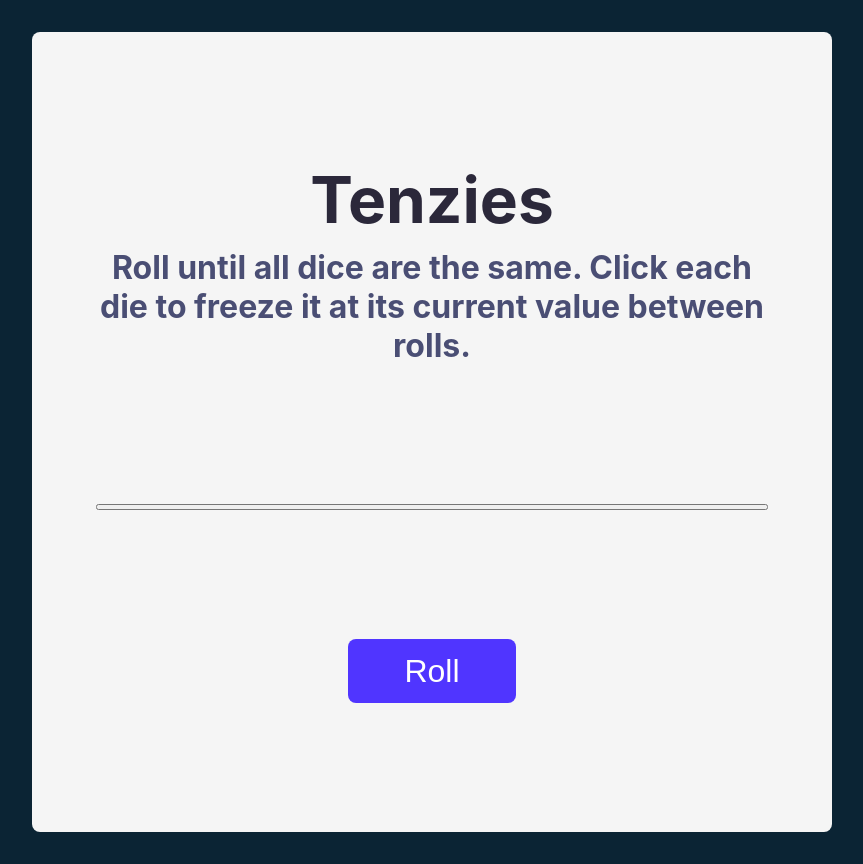
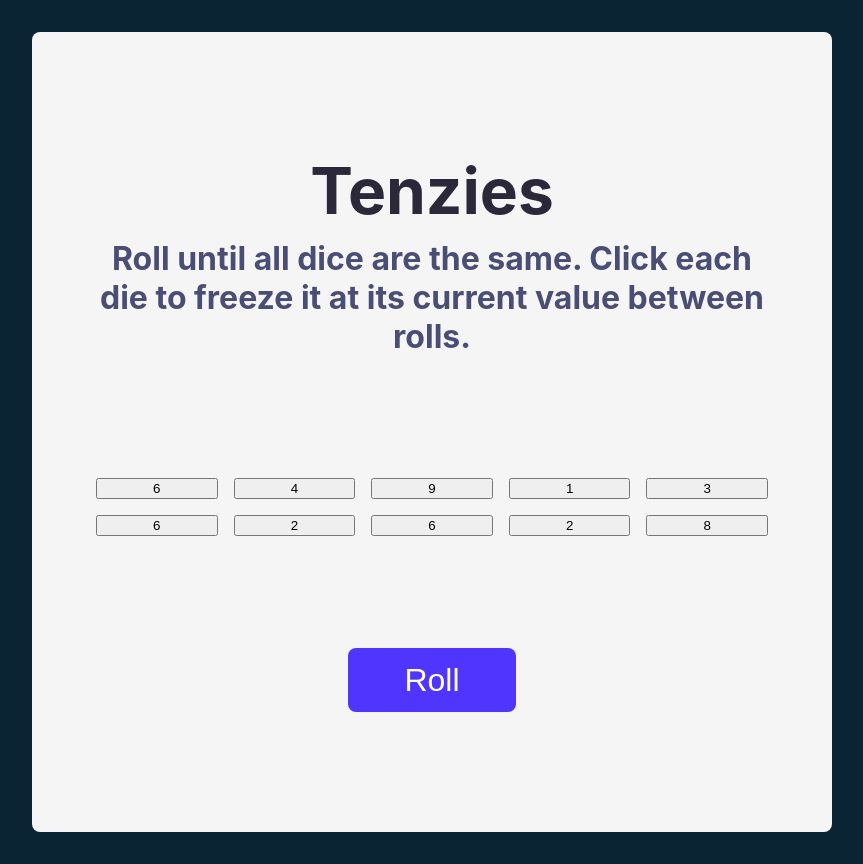
Before and after one commit to Mini-GT/tenzies-game, a React (Vite) app: page / in a window 1280 px wide. Shown: the whole page, without its empty margins (208-1071 px from the left). Built offline with nearby package versions, Linux system fonts and the light colour scheme; a web font is replaced by a local one.

Commit message:
refactor: moved all the logic in inside Main.tsx

```diff
--- a/src/components/Main.tsx
+++ b/src/components/Main.tsx
@@ -6,8 +6,9 @@ import useStoreId from "../store/storeId";
 
 export default function Main() {
   //initialize useStoreId
-  const storeDieData = useStoreId((state) => state.storeDieData)
+  const {storeDieData} = useStoreId()
   const [dieData, setDieData] = useState<DieData[]>([])
+
   //load data
   useEffect(() => {
     const data = getDieData()
@@ -16,19 +17,43 @@ export default function Main() {
 
   // handle the roll button
   const handleRoll = () => {
-    console.log(storeDieData)
-    const dataArr = getDieData()
+    const rolledDieData = getDieData()
+    const newData = rolledDieData.map((rolledDie) => {
 
-    // const newData = dataArr.map((data) => {
-    //   if(data.id === storeDieData.id) {
-    //     return {...data, storeDieData.value}
-    //   } else {
-    //     return {...data}
-    //   }
-    // })
+      const matchingId = storeDieData.find(dieData => rolledDie.id === dieData.id)
+      return matchingId ? matchingId : rolledDie
+    })
 
-    setDieData(dataArr)
+    // setDieData(data)
+    setDieData(newData)
   }
+
+  // handle the selected class
+  const handleSelected = (id: number, value: number) => {
+    setDieData(prevDieData => {
+      return prevDieData.map(dieData =>
+        dieData.id === id ? {...dieData, selected: !dieData.selected} : dieData)
+    })
+
+    console.log(value)
+  };
+
+  // map each data and render its values
+  const gridItem = dieData.map((die) => {
+    return (
+      <Die
+        key={die.id}
+        value={die.value}
+        selected={die.selected}
+        dieId={die.id}
+        handleSelect={handleSelected}
+      />
+      // <div
+      //   className={`grid_item ${die.selected ? "selected" : null}`}
+
+      // </div>
+    )
+  })
 
   return (
     <main className="main">
@@ -37,7 +62,9 @@ export default function Main() {
           <h1>Tenzies</h1>
           <p>Roll until all dice are the same. Click each die to freeze it at its current value between rolls.</p>
         </section>
-        <Die data={dieData}/>
+        <div className="grid_container">
+          {gridItem}
+        </div>
         <button className="dice_btn" onClick={handleRoll}>Roll</button>
       </div>
     </main>
```
